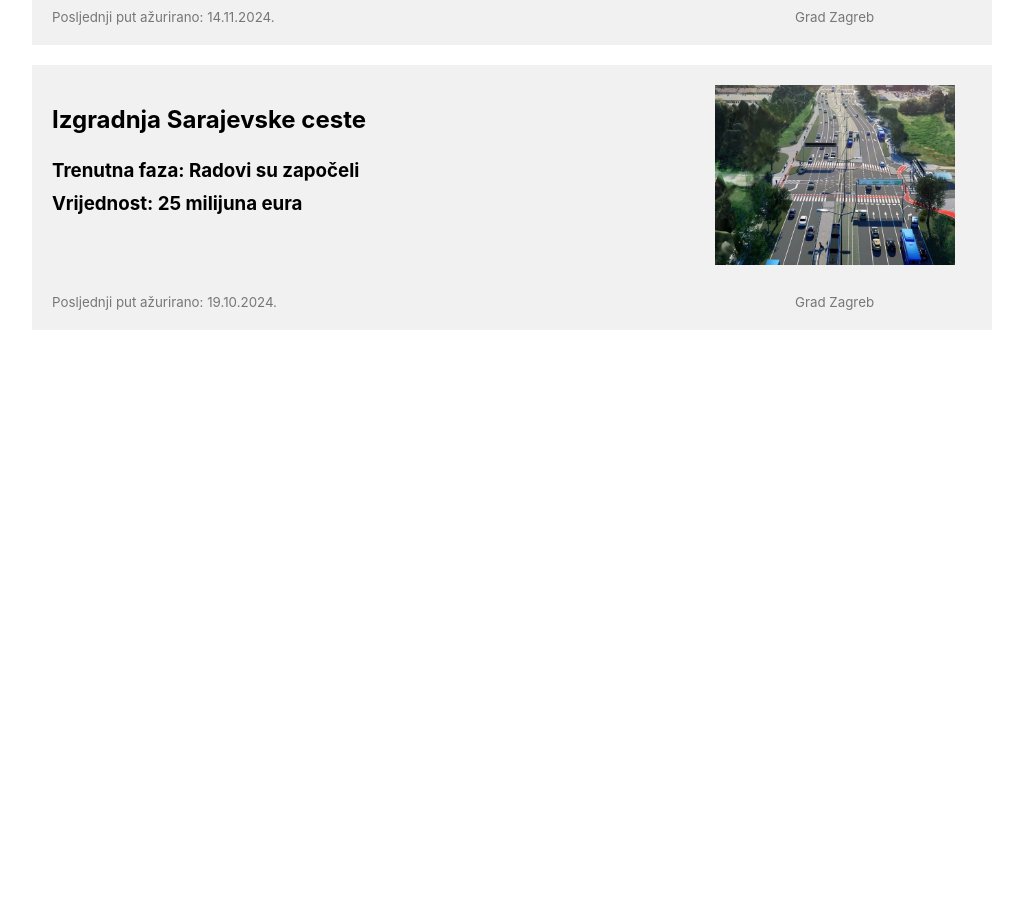
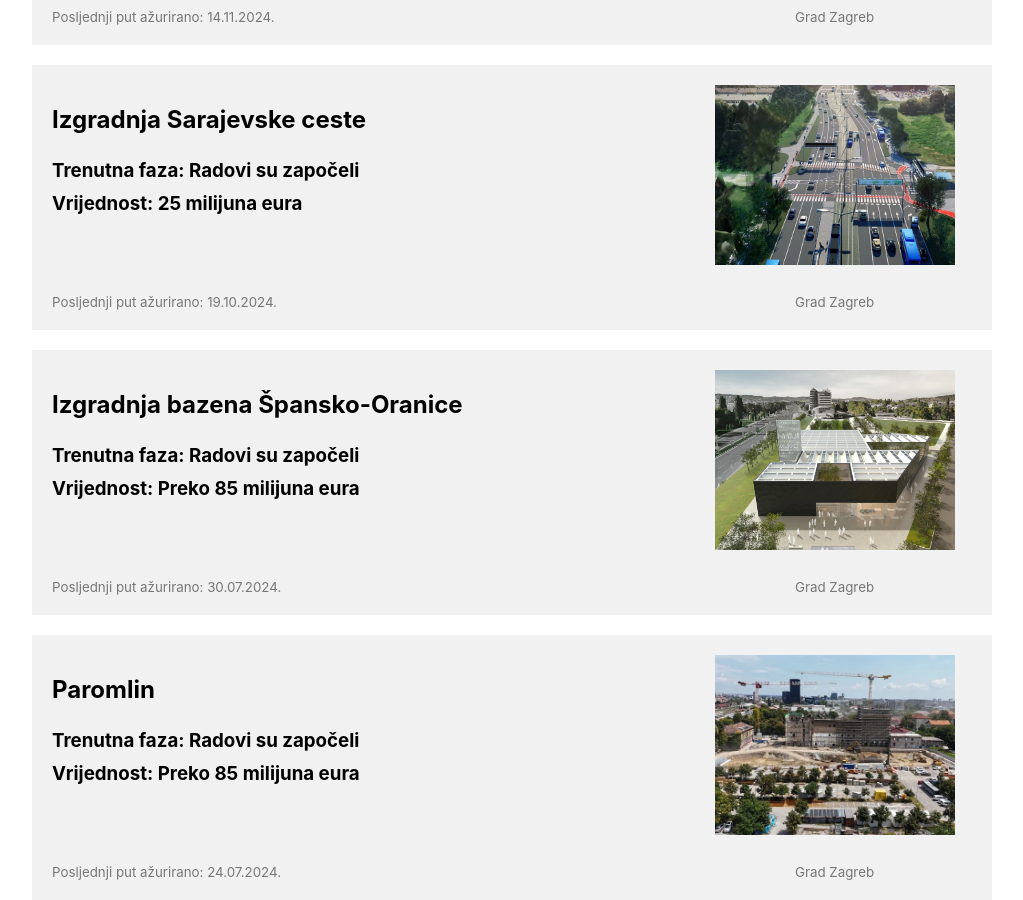
Before and after one commit to KajSeRadi/KajSeRadi.github.io, a Jekyll site: the page built from index.html, in a window 1280 px wide and 900 px high, scrolled down 3953 px. Shown: the whole window, without its empty margins (128-1151 px from the left). Built offline with Jekyll 4.4.1, drawn with Linux system fonts in a browser that asks for light colours; before the commit the page ends 4283 px from its top, so only the background shows below that.

Commit message:
Dodaj projekte bazen Spansko i Paromlin.

```diff
--- /dev/null
+++ b/_projekti/bazen_spansko.html
@@ -0,0 +1,18 @@
+---
+date: 2024-07-30
+ime: Izgradnja bazena Špansko-Oranice
+faza: Radovi su započeli
+vrijednost: Preko 85 milijuna eura
+slika_url: /assets/img/bazen-spansko-vizuali
+slika_tekst: Digitalni model bazena.
+slika_izvor: Grad Zagreb
+geo_lokacija: [45.797160, 15.903917]
+---
+
+
+<h4>30.07.2024.</h4>
+
+<p>
+  Danas je svečano obilježen početak radova na <a href="https://zagreb.hr/en/danas-zapocela-gradnja-bazena-spansko-prvog-bazena/200353">bazenu Špansko-Oranice.</a>
+  Ovo je još jedan od strateških projekata ove gradske uprave koji je krenuo s realizacijom, nakon što je u travnju započeta izgradnja Paromlina, a ranije ovaj mjesec i obnova Doma sportova.
+</p>
--- /dev/null
+++ b/_projekti/paromlin.html
@@ -0,0 +1,17 @@
+---
+date: 2024-07-24
+ime: Paromlin
+faza: Radovi su započeli
+vrijednost: Preko 85 milijuna eura
+slika_url: /assets/img/paromlin-gradiliste
+slika_tekst: Slika gradilišta.
+slika_izvor: Grad Zagreb
+geo_lokacija: [45.802627, 15.979593]
+---
+
+<h4>24.07.2024.</h4>
+
+<p>
+  Radovi na izgradnji <a href="https://zagreb.hr/radovi-na-paromlinu-napreduju-prema-planu/200264">gradske knjižnice i društvenog, kulturnog i obrazovnog centra Paromlin,</a> koji su započeli prije tri mjeseca, u punom su jeku.
+  Radi se o trenutno najvećoj gradskoj investiciji.
+</p>
--- a/_projekti/rekonstrukcija_sarajevske_ceste.html
+++ b/_projekti/rekonstrukcija_sarajevske_ceste.html
@@ -12,5 +12,6 @@ geo_lokacija: [45.768569, 16.005511]
 <h4>19.20.2024.</h4>
 
 <p>
-  Započeti su radovi na proširenju Sarajevske ceste. Gradi se 1,8 kilometara ceste i 2,25 kilometara tramvajske pruge.
+  Započeti su radovi na <a href="https://zagreb.hr/sljedeci-tjedan-krece-izgradnja-sarajevske-ceste/202703">proširenju Sarajevske ceste.</a>
+  Gradi se 1,8 kilometara ceste i 2,25 kilometara tramvajske pruge.
 </p>
--- a/index.html
+++ b/index.html
@@ -47,8 +47,8 @@ title: "Kolekcija projekata u gradu Zagrebu i njihov trenutni status"
   var markeri = new Map();
 
   for (let i = 0; i < projekti.length; i++) {
-  var slika = "<a href='" + projekti[i].url + "'>" +  projekti[i].ime +
-	"<br/> <picture><source srcset='" + projekti[i].slika_url + ".webp' type='image/webp' /><img src='" + projekti[i].slika_url  + ".jpg' style='max-height:100px; max-width:100%;'> </a>";
+  var slika = "<a href='" + projekti[i].url + "' style='max-width: 200px; white-space: pre-wrap; word-wrap: break-word;'>" +  projekti[i].ime +
+	"<picture><source srcset='" + projekti[i].slika_url + ".webp' type='image/webp' /><img src='" + projekti[i].slika_url  + ".jpg' style='width: 200px; aspect-ratio: 4 / 3; object-fit: cover; padding-top: 5px;'> </a>";
       var marker = L.marker(projekti[i].geo_lokacija);
       marker.bindPopup(slika);
       marker.addTo(map);
```
Also changed, not shown: assets/img/bazen-spansko-vizuali.jpg (added), assets/img/bazen-spansko-vizuali.webp (added), assets/img/paromlin-gradiliste.jpg (added), assets/img/paromlin-gradiliste.webp (added).
